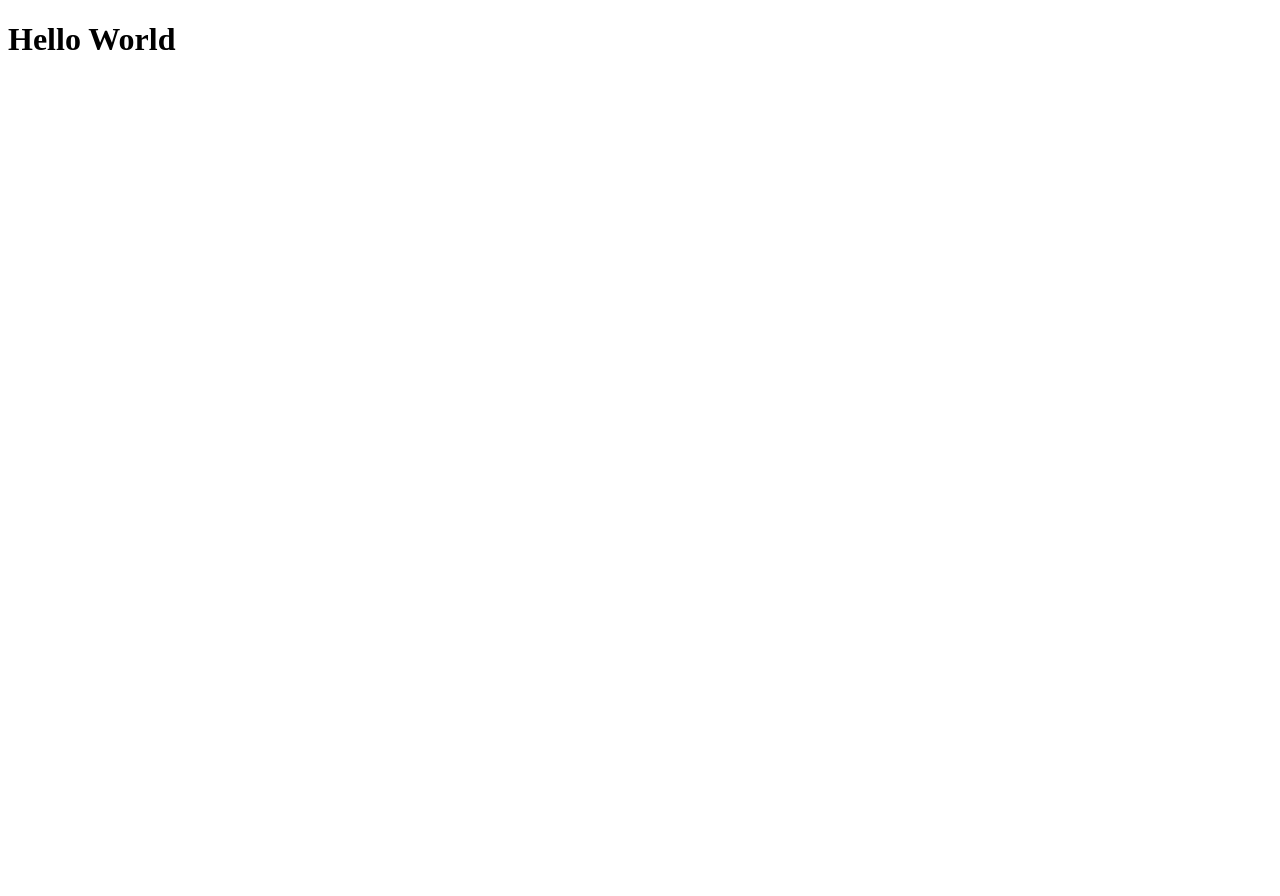
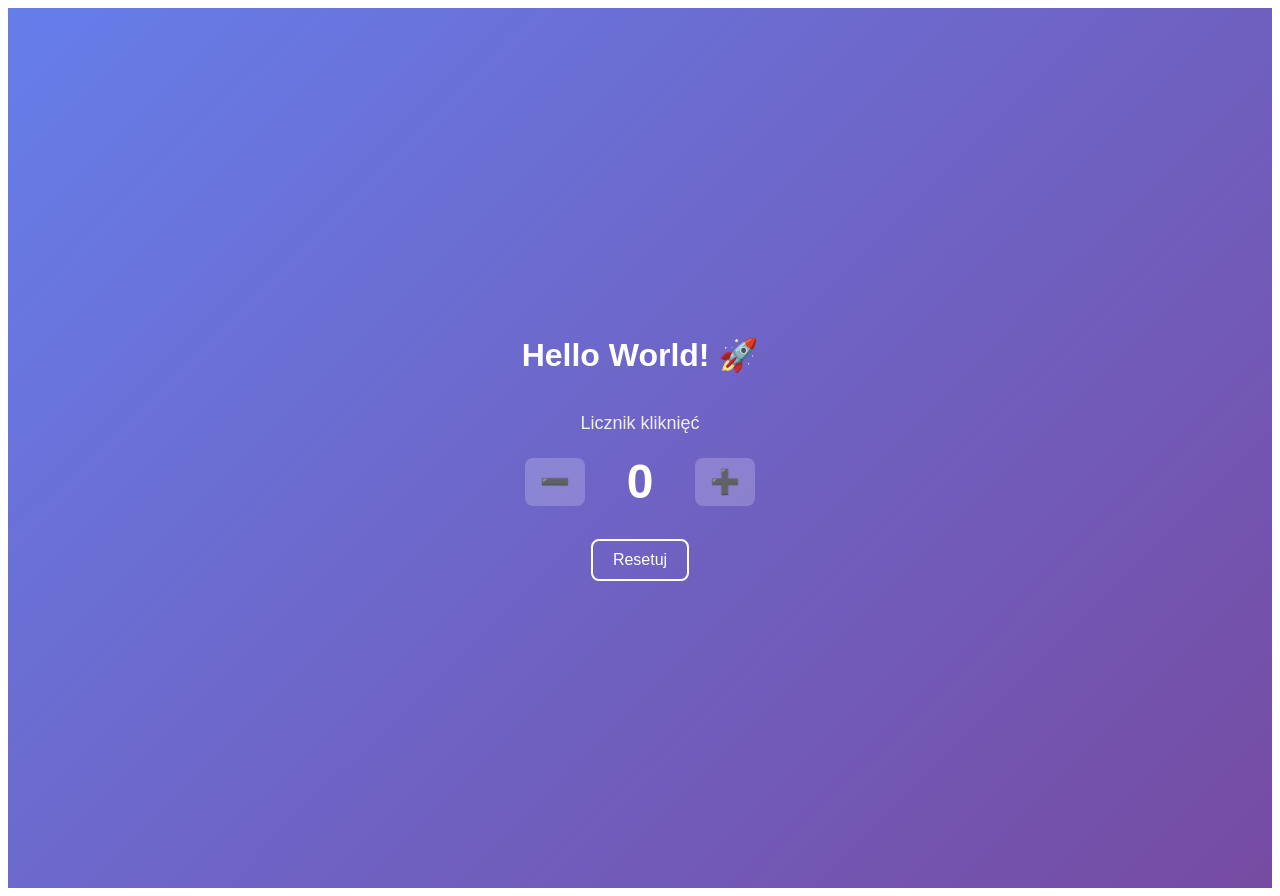
Before and after one commit to KretAZ/Sandbox, a React (Vite) app: page / in a window 1280 px wide. Before the commit the page ends 800 px from the top, so only its background shows below. Built offline with nearby package versions, Linux system fonts and the light colour scheme.

Commit message:
Add interactive counter component to App
- Add useState hook for count state
- Add increment/decrement buttons with emoji
- Add reset button functionality
- Style with gradient background and flexbox layout

https://claude.ai/code/session_01RVJvSLbEugYSX13D76xC1i

```diff
--- a/src/App.jsx
+++ b/src/App.jsx
@@ -1,5 +1,91 @@
+import { useState } from "react";
+
 function App() {
-  return <h1>Hello World</h1>;
+  const [count, setCount] = useState(0);
+
+  return (
+    <div style={styles.container}>
+      <h1>Hello World! 🚀</h1>
+      <p style={styles.subtitle}>Licznik kliknięć</p>
+
+      <div style={styles.counter}>
+        <button
+          onClick={() => setCount(count - 1)}
+          style={styles.button}
+        >
+          ➖
+        </button>
+
+        <span style={styles.count}>{count}</span>
+
+        <button
+          onClick={() => setCount(count + 1)}
+          style={styles.button}
+        >
+          ➕
+        </button>
+      </div>
+
+      <button
+        onClick={() => setCount(0)}
+        style={styles.resetButton}
+      >
+        Resetuj
+      </button>
+    </div>
+  );
 }
 
+const styles = {
+  container: {
+    textAlign: "center",
+    padding: "40px",
+    fontFamily: "Arial, sans-serif",
+    background: "linear-gradient(135deg, #667eea 0%, #764ba2 100%)",
+    minHeight: "100vh",
+    display: "flex",
+    flexDirection: "column",
+    justifyContent: "center",
+    alignItems: "center",
+    color: "white",
+  },
+  subtitle: {
+    fontSize: "18px",
+    marginBottom: "20px",
+    opacity: 0.9,
+  },
+  counter: {
+    display: "flex",
+    gap: "15px",
+    alignItems: "center",
+    justifyContent: "center",
+    marginBottom: "30px",
+  },
+  button: {
+    fontSize: "24px",
+    padding: "10px 15px",
+    border: "none",
+    borderRadius: "8px",
+    background: "rgba(255, 255, 255, 0.2)",
+    color: "white",
+    cursor: "pointer",
+    transition: "background 0.3s",
+  },
+  count: {
+    fontSize: "48px",
+    fontWeight: "bold",
+    minWidth: "80px",
+  },
+  resetButton: {
+    padding: "10px 20px",
+    fontSize: "16px",
+    border: "2px solid white",
+    borderRadius: "8px",
+    background: "transparent",
+    color: "white",
+    cursor: "pointer",
+    transition: "all 0.3s",
+  },
+};
+
 export default App;
```
